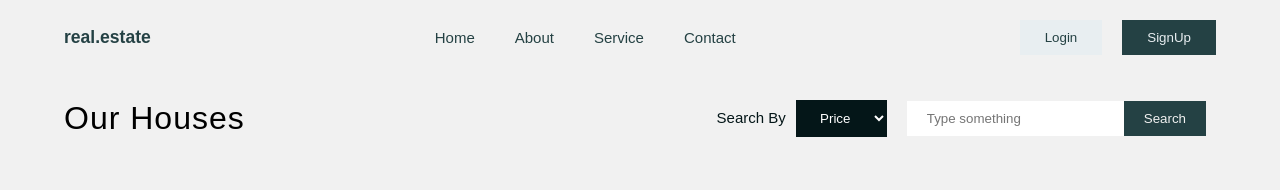
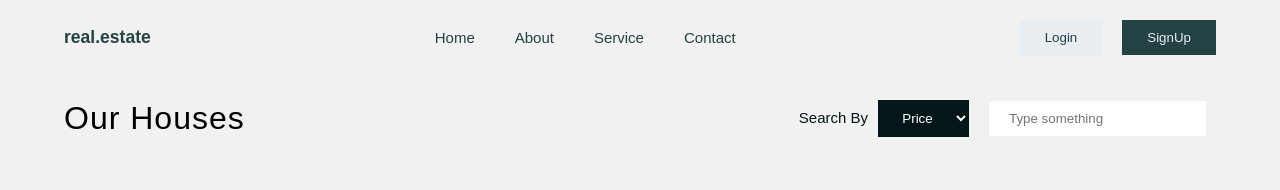
Before and after one commit to mishael1-d/realestate-website, a React (Create React App) app: page /houses in a window 1280 px wide. Shown: the top 190 px of the page. Built offline with nearby package versions, Linux system fonts and the light colour scheme; a web font is replaced by a local one.

Commit message:
Search functionality in houselist.js fixed

```diff
--- a/src/components/HousesList/HousesList.js
+++ b/src/components/HousesList/HousesList.js
@@ -1,42 +1,23 @@
-import React, { useRef, useState } from "react";
+import React, { useState } from "react";
 import Data from "../../data.json";
 import "./HousesList.css";
 import Pagination from "../Pagination/Pagination";
 import { Link } from "react-router-dom";
-import Error from "../ErrorPage/Error"
+// import Error from "../ErrorPage/Error"
 
 function HousesList() {
   const [posts] = useState(Data);
   const [currentPage, setCurrentPage] = useState(1);
   // const [loading, setLoading] = useState(false)
   const [postPerPage] = useState(6);
+  const [searchTerm, setSearchTerm] = useState('')
 
-  const inputRef = useRef('')
-  const handleChange =()=>{
-    const inputValue = inputRef.current.value
-
-    console.log(inputValue);
-  }
-const onSubmit =()=>{
-  // posts.filter((item)=>item.city.toLowerCase() === inputRef.current.value ? <h3>{item.title}</h3>:<Error/>)
-  const filteredHouse = posts.filter((item)=>item.city.toLowerCase() === inputRef.current.value)
-  console.log(filteredHouse);
-  if(filteredHouse > 0) {
-    return (
-    <Error/>)
-  }
-  else {
-    return <Error/>
-  }
-}
   const indexOfLastPost = currentPage * postPerPage;
   const indexOfFirstPost = indexOfLastPost - postPerPage;
   const currentPost = posts.slice(indexOfFirstPost, indexOfLastPost);
 
   const paginate = (pageNumber) => setCurrentPage(pageNumber);
-  // if (loading) {
-  //   return <h2>Loading.....</h2>
-  // }
+
   return (
     <>
       <div className="container house-header">
@@ -47,12 +28,17 @@ const onSubmit =()=>{
             <option value="price">Price</option>
             <option value="price">Location</option>
           </select>
-          <input type="search" placeholder="Type something" ref={inputRef} onChange={handleChange}/>
-          <button type="submit" onClick={onSubmit}>Search</button>
+          <input type="search" placeholder="Type something" onChange={event =>{setSearchTerm(event.target.value)}}/>
         </div>
       </div>
       <div className="houses-container container">
-        {currentPost.map((property, index) => {
+        {currentPost.filter((val)=>{
+          if (searchTerm === "") {
+            return val
+          } else if(val.city.toLowerCase().includes(searchTerm.toLowerCase()) || val.price.toString().includes(searchTerm.toString())) {
+            return val
+          }
+        }).map((property, index) => {
           return (
             <div key={property.id} className="houses-section">
               <img src={property.image} alt={property.title} />
@@ -69,12 +55,15 @@ const onSubmit =()=>{
           );
         })}
       </div>
+      {searchTerm ? <Pagination
+        postPerPage={1}
+      />:
       <Pagination
         postPerPage={postPerPage}
         totalPosts={posts.length}
         paginate={paginate}
         currentPage={currentPage}
-      />
+      />}
     </>
   );
 }
```
